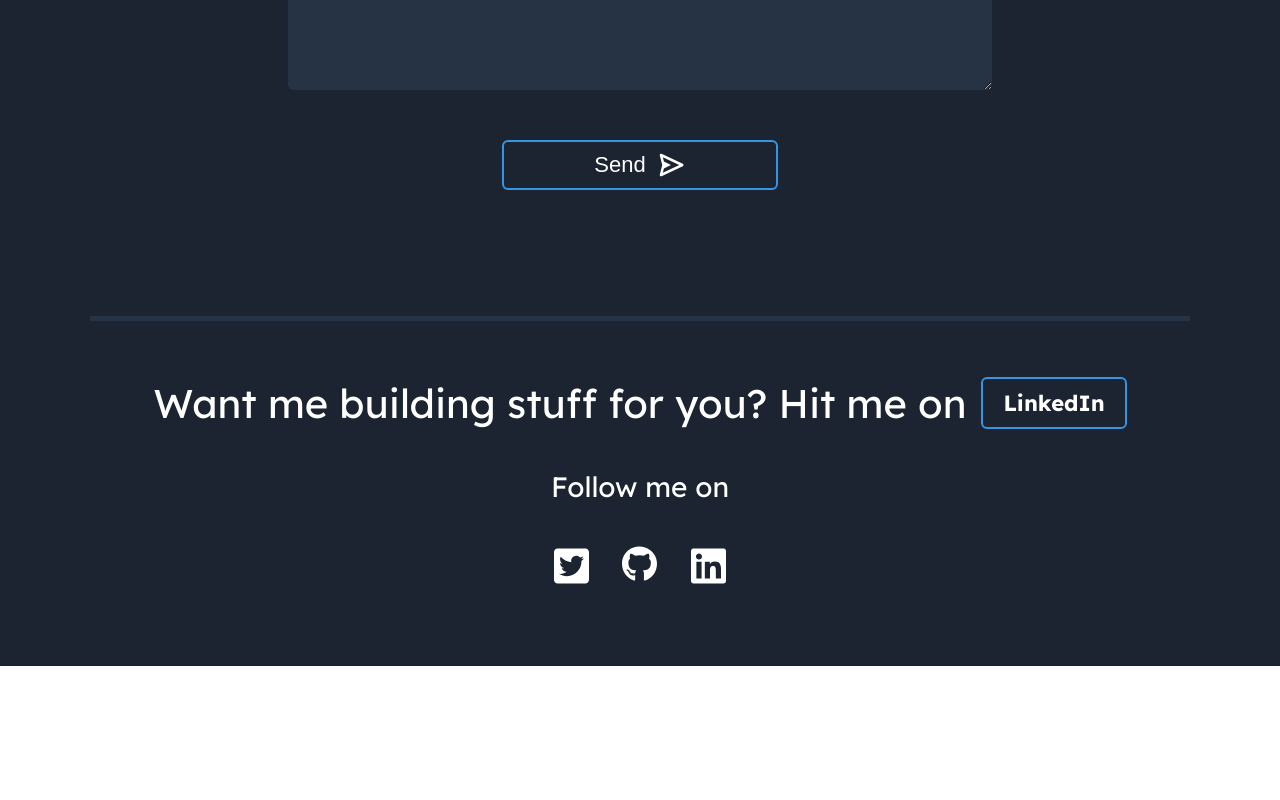
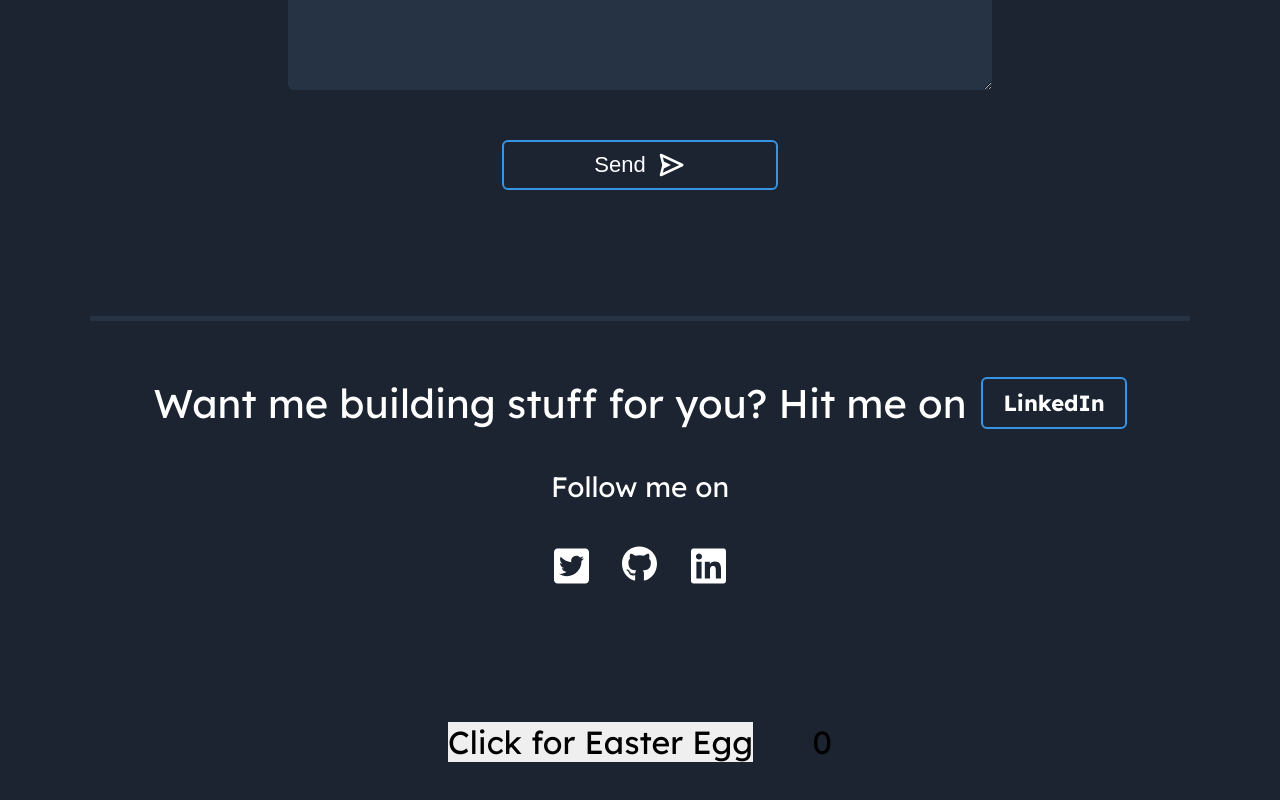
Before and after one commit to NTiger07/portfolio-react, a React (Create React App) app: page / in a window 1280 px wide. Shown: the part 4786-5586 px from the top of the page. Before the commit the page ends 5452 px from the top, so only its background shows below. Built offline with nearby package versions, Linux system fonts and the light colour scheme.

Commit message:
added easter egg placeholder

```diff
--- a/src/components/App.jsx
+++ b/src/components/App.jsx
@@ -7,6 +7,7 @@ import Skills from "./Skills";
 import Projects from "./Projects";
 import Contact from "./Contact";
 import Footer from "./Footer";
+import EasterEgg from "./EasterEgg";
 
 import "../fonts/Lexend_Deca/LexendDeca-VariableFont_wght.ttf";
 import "../fonts/Sacramento/Sacramento-Regular.ttf";
@@ -29,6 +30,7 @@ const App = () => {
                 <Contact />
                 <div className="footerroof"></div>
                 <Footer />
+                <EasterEgg />
               </>
             }
           />
--- a/src/components/EasterEgg.css
+++ b/src/components/EasterEgg.css
@@ -0,0 +1,14 @@
+.easteregg_section {
+  padding-left: 35vw;
+  padding-right: 35vw;
+  padding-top: 7vh;
+  padding-bottom: 7vh;
+  display: flex;
+  align-items: center;
+  justify-content: space-between;
+  /* background-color: #fff; */
+  font-size: 2rem;
+}
+.easteregg_section button {
+  font-size: 2rem;
+}
--- a/src/components/EasterEgg.jsx
+++ b/src/components/EasterEgg.jsx
@@ -1,5 +1,15 @@
 import React from "react";
+import "./EasterEgg.css";
 
 export default function EasterEgg() {
-  return <div>EasterEgg</div>;
+  const [counter, setCounter] = React.useState(0);
+  const increment = () => {
+    setCounter(counter + 1);
+  };
+  return (
+    <div className="easteregg_section">
+      <button onClick={increment}>Click for Easter Egg</button>
+      <span>{counter}</span>
+    </div>
+  );
 }
--- a/src/components/Hero.jsx
+++ b/src/components/Hero.jsx
@@ -7,7 +7,7 @@ import "./Hero.css";
 export default class Hero extends Component {
   render() {
     return (
-      <div className="hero_section transition">
+      <div className="hero_section">
         <div className="hero_section-content">
           <h1>HI, MY NAME IS</h1>
           <span>Favour Olaleru.</span>
```
